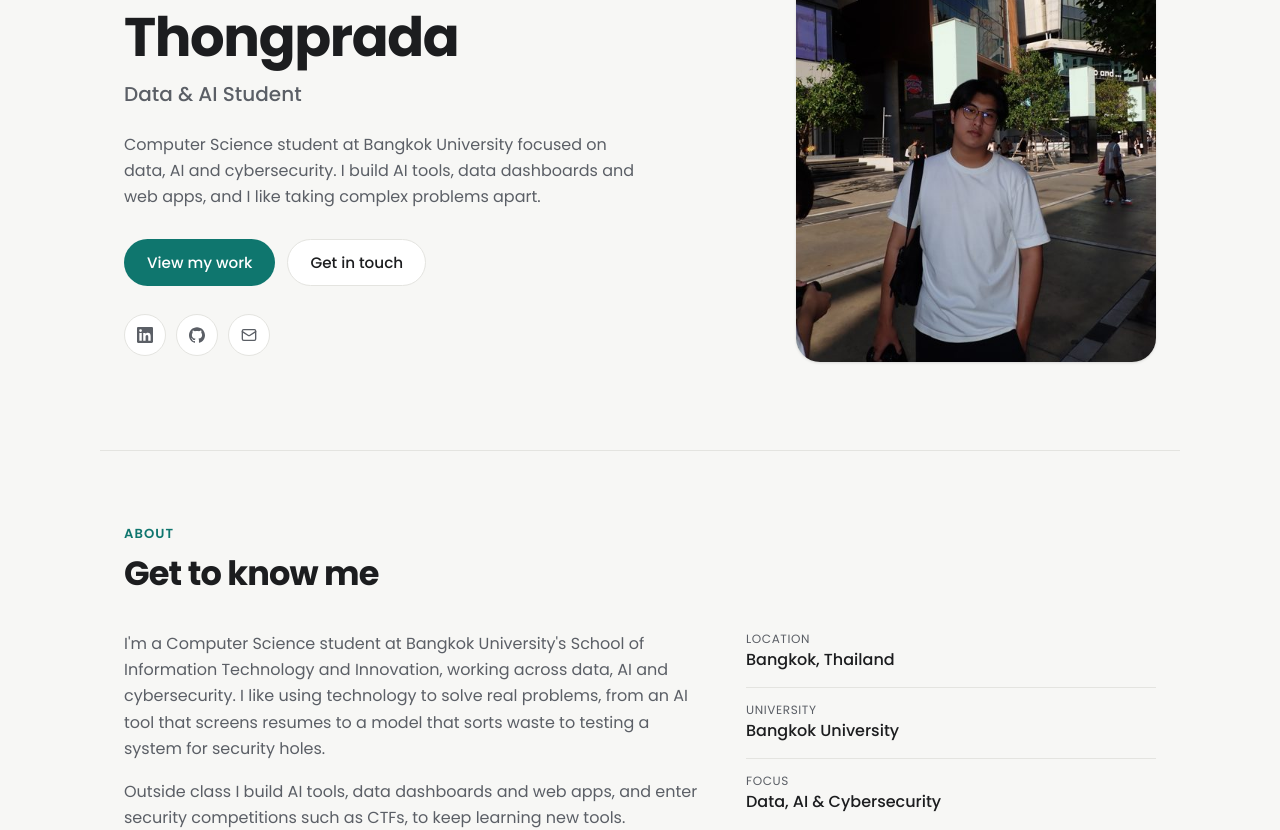
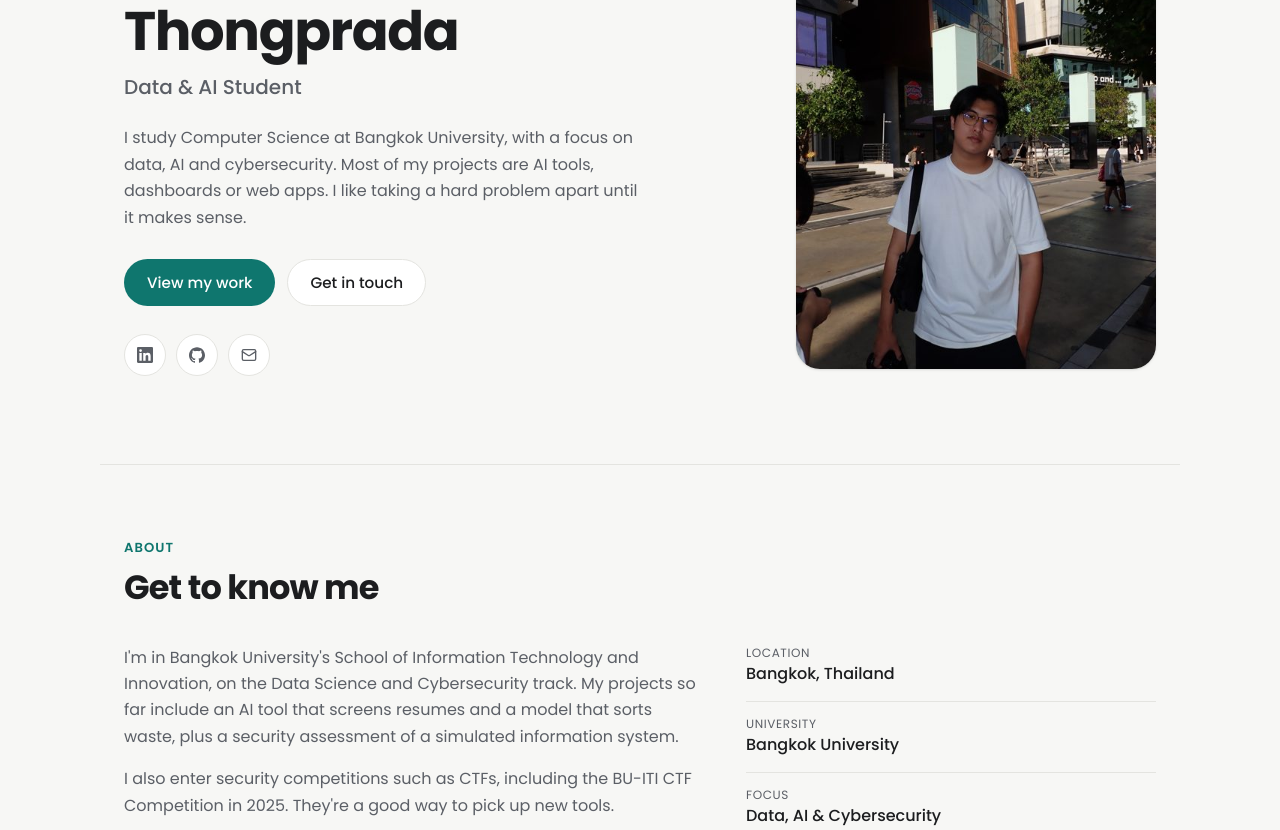
Before and after one commit to thanaboon8759/Portfolio_Thanaboon, a React (Vite) app: page / in a window 1280 px wide. Shown: the part 200-1030 px from the top of the page. Built offline with nearby package versions, Linux system fonts and the light colour scheme.

Commit message:
Rewrite hero and About copy in plainer language

```diff
--- a/src/sections/About.tsx
+++ b/src/sections/About.tsx
@@ -13,14 +13,13 @@ export function About() {
       <div className="grid gap-8 md:grid-cols-[1.4fr_1fr] md:gap-12">
         <div className="space-y-4 text-muted-foreground">
           <p>
-            I'm a Computer Science student at Bangkok University's School of Information Technology
-            and Innovation, working across data, AI and cybersecurity. I like using technology to solve
-            real problems, from an AI tool that screens resumes to a model that sorts waste to testing a
-            system for security holes.
+            I'm in Bangkok University's School of Information Technology and Innovation, on the Data
+            Science and Cybersecurity track. My projects so far include an AI tool that screens resumes
+            and a model that sorts waste, plus a security assessment of a simulated information system.
           </p>
           <p>
-            Outside class I build AI tools, data dashboards and web apps, and enter security
-            competitions such as CTFs, to keep learning new tools.
+            I also enter security competitions such as CTFs, including the BU-ITI CTF Competition in
+            2025. They're a good way to pick up new tools.
           </p>
         </div>
         <dl className="grid gap-3.5">
--- a/src/sections/Hero.tsx
+++ b/src/sections/Hero.tsx
@@ -55,8 +55,9 @@ export function Hero() {
           <span className="typing-caret" aria-hidden="true">{role}</span>
         </p>
         <p className="mt-3 max-w-[52ch] text-muted-foreground">
-          Computer Science student at Bangkok University focused on data, AI and cybersecurity.
-          I build AI tools, data dashboards and web apps, and I like taking complex problems apart.
+          I study Computer Science at Bangkok University, with a focus on data, AI and cybersecurity.
+          Most of my projects are AI tools, dashboards or web apps. I like taking a hard problem apart
+          until it makes sense.
         </p>
         <div className="mt-7 flex flex-wrap gap-3">
           <a href="#portfolio" className="btn btn-primary flex-1 sm:flex-none">View my work</a>
```
